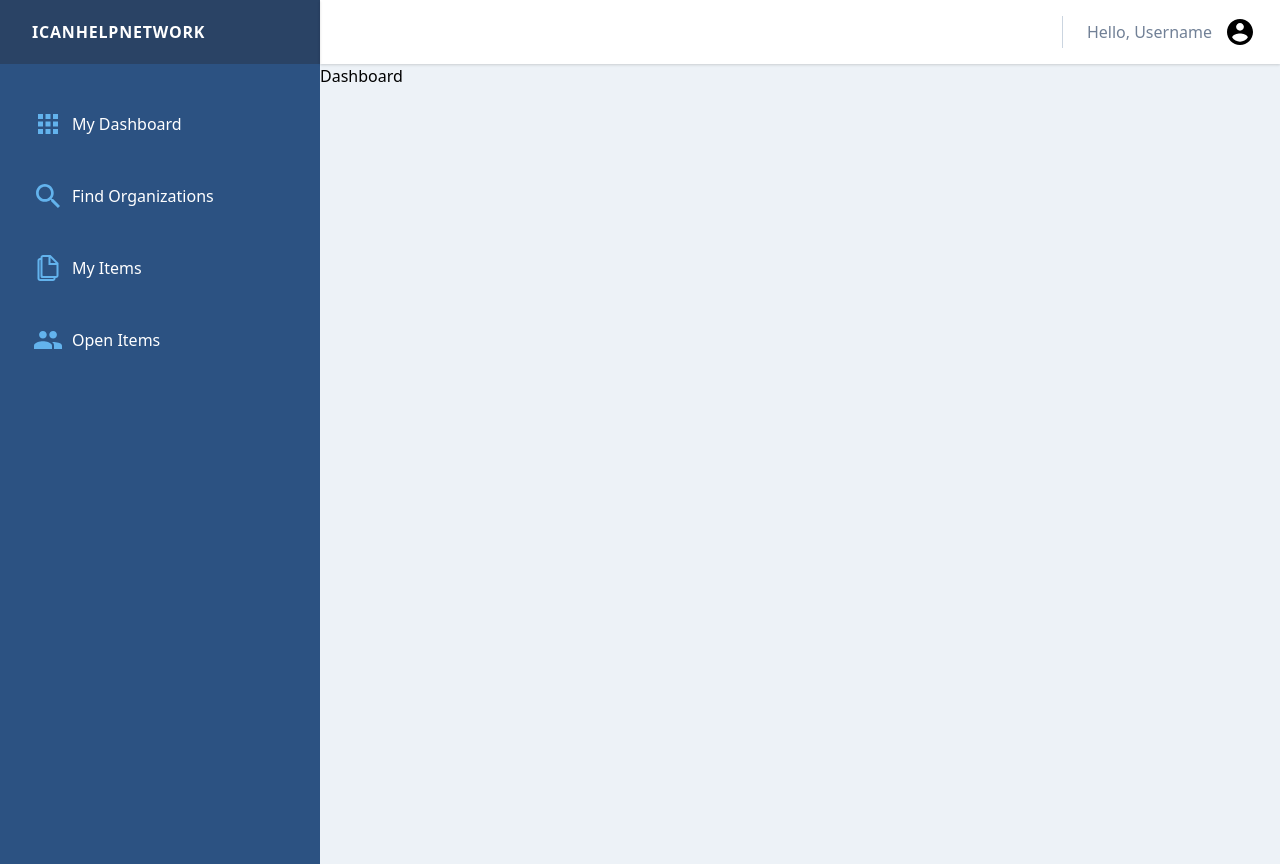
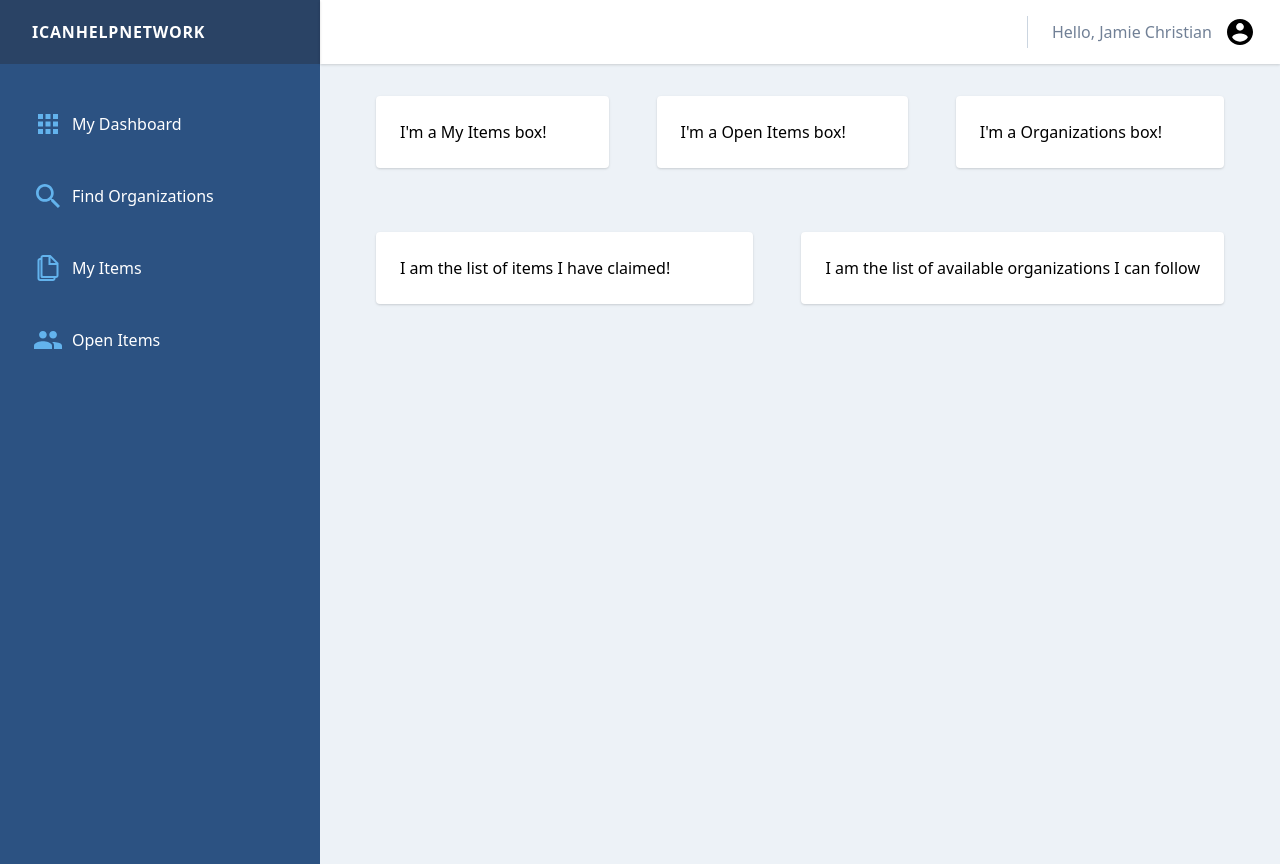
Before and after one commit to jmechristian/ICHN-v2, a React (Create React App) app: page /#/Dashboard in a window 1280 px wide. Built offline with nearby package versions, Linux system fonts and the light colour scheme.

Commit message:
Dashboard Work

```diff
--- /dev/null
+++ b/src/components/layout/DashboardHeader.js
@@ -0,0 +1,18 @@
+import React from 'react';
+
+const DashboardHeader = props => {
+  return (
+    <div className="flex h-16 items-center shadow z-20">
+      <div className="flex flex-grow flex-row-reverse px-6 items-center">
+        <div className="flex border-l border-gray-400 items-center h-8">
+          <span className="mr-3 ml-6 text-gray-600">
+            Hello, {props.username}
+          </span>
+          <ion-icon name="contact" size="large"></ion-icon>
+        </div>
+      </div>
+    </div>
+  );
+};
+
+export default DashboardHeader;
--- /dev/null
+++ b/src/components/profile/AvailableOrgs.js
@@ -0,0 +1,11 @@
+import React from 'react';
+
+const AvailableOrgs = () => {
+  return (
+    <div className="flex bg-white shadow mx-6 p-6 rounded">
+      I am the list of available organizations I can follow
+    </div>
+  );
+};
+
+export default AvailableOrgs;
--- a/src/components/profile/Dashboard.js
+++ b/src/components/profile/Dashboard.js
@@ -1,17 +1,29 @@
 import React from 'react';
+
+import ItemStat from './ItemStat';
+import MyItemList from './MyItemsList';
+import AvailableOrgs from './AvailableOrgs';
+import DashboardHeader from '../layout/DashboardHeader';
 
 const Dashboard = () => {
   return (
-    <div className='flex flex-grow min-h-screen flex-col'>
-      <div className='flex h-16 items-center shadow z-20'>
-        <div className='flex flex-grow flex-row-reverse px-6 items-center'>
-          <div className='flex border-l border-gray-400 items-center h-8'>
-            <span className='mr-3 ml-6 text-gray-600'>Hello, Username</span>
-            <ion-icon name='contact' size='large'></ion-icon>
+    <div className="flex flex-grow flex-col">
+      <DashboardHeader username="Jamie Christian" />
+      <div className="flex flex-grow flex-col bg-gray-200">
+        <div className="w-full p-8">
+          <div className="flex flex-grow justify-center">
+            <ItemStat title="My Items" />
+            <ItemStat title="Open Items" />
+            <ItemStat title="Organizations" />
+          </div>
+        </div>
+        <div className="w-full p-8">
+          <div className="flex flex-grow justify-center">
+            <MyItemList />
+            <AvailableOrgs />
           </div>
         </div>
       </div>
-      <div className='flex min-h-screen bg-gray-200'>Dashboard</div>
     </div>
   );
 };
--- /dev/null
+++ b/src/components/profile/ItemStat.js
@@ -0,0 +1,11 @@
+import React from 'react';
+
+const ItemStat = props => {
+  return (
+    <div className="flex flex-grow bg-white shadow mx-6 p-6 rounded">
+      I'm a {props.title} box!
+    </div>
+  );
+};
+
+export default ItemStat;
--- /dev/null
+++ b/src/components/profile/MyItemsList.js
@@ -0,0 +1,11 @@
+import React from 'react';
+
+const MyItemsList = () => {
+  return (
+    <div className="flex flex-grow bg-white shadow mx-6 p-6 rounded">
+      I am the list of items I have claimed!
+    </div>
+  );
+};
+
+export default MyItemsList;
```
Also changed, not shown: 1 other file (tests, documents, lock files or other folders).
